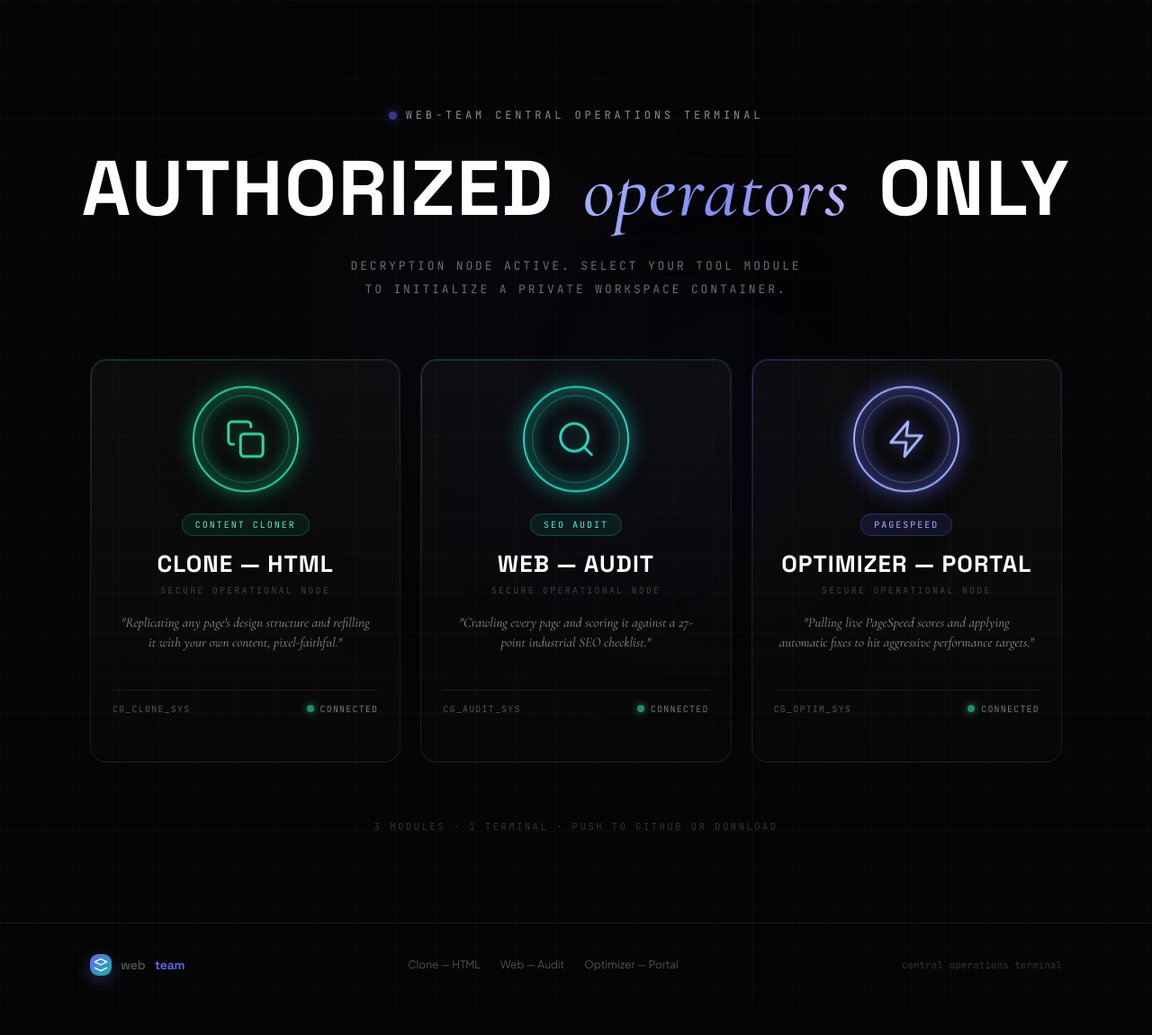
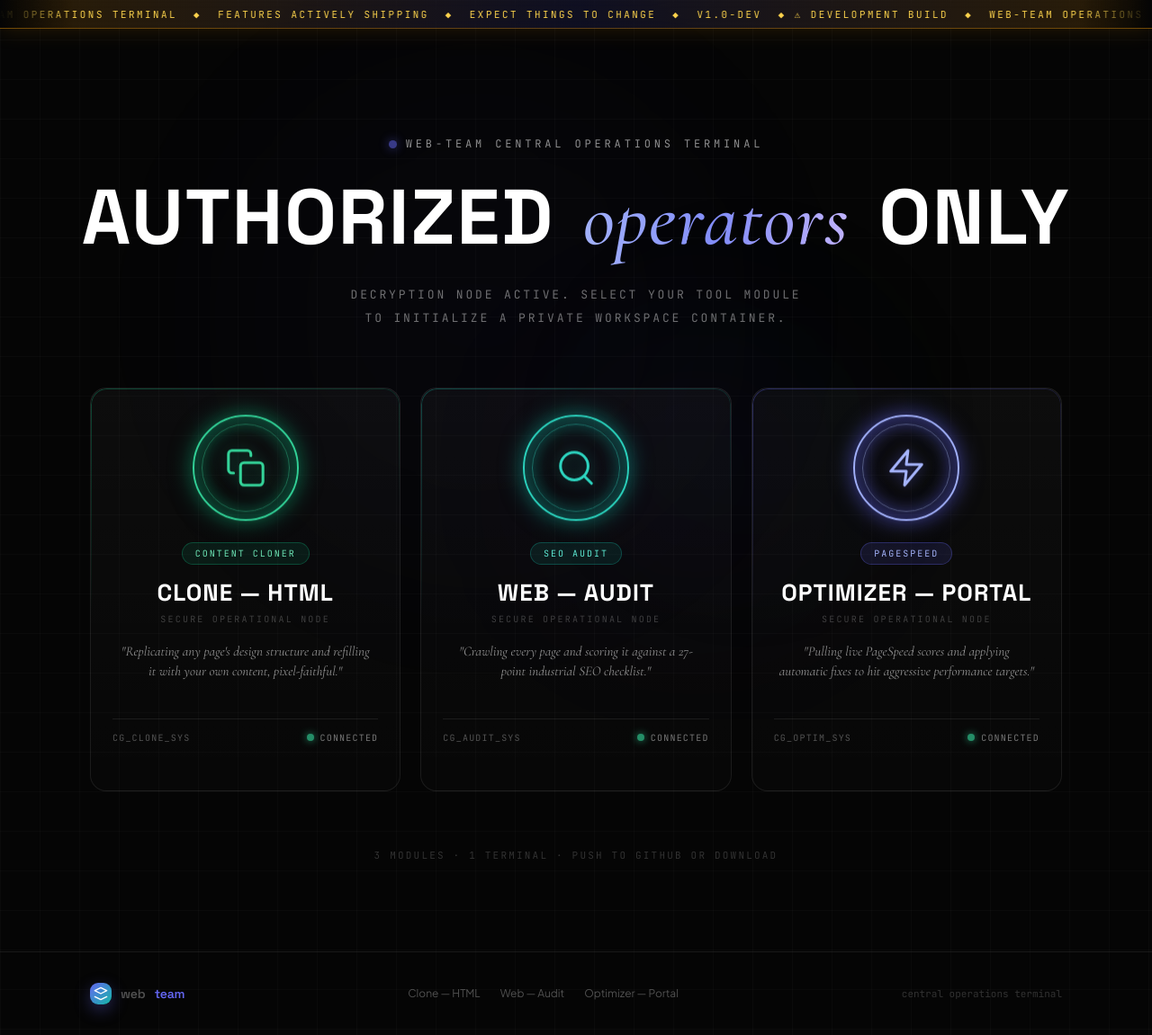
Before and after one commit to adityakadam-cell/Web-Team, a Flask app: page / in a window 1280 px wide. Shown: the whole page at 90% size. Before the commit the page ends 1098 px from the top, so only its background shows below. Run offline with Flask 3, Linux system fonts and the light colour scheme.

```diff
--- a/backend/app.py
+++ b/backend/app.py
@@ -474,7 +474,7 @@ def _pagespeed_score(url: str, strategy: str = "mobile") -> int:
     try:
         import requests
         params = {"url": url, "strategy": strategy, "category": "performance"}
-        key = os.getenv("PAGESPEED_API_KEY", "").strip()
+        key = (os.getenv("PAGESPEED_API_KEY") or os.getenv("GOOGLE_API_KEY") or "").strip()
         if key:
             params["key"] = key
         r = requests.get(
--- a/backend/static/css/style.css
+++ b/backend/static/css/style.css
@@ -319,3 +319,26 @@ textarea.inp{resize:vertical;min-height:160px;line-height:1.6;font-size:13px}
 .foot a:hover{color:rgba(255,255,255,.65)}
 .foot .links{display:flex;gap:22px}
 .foot .by{font-family:var(--font-mono);font-size:11px;color:rgba(255,255,255,.18)}
+
+/* ── Development banner (full-width, fixed top) ─────────────── */
+.dev-banner{
+  position:fixed;top:0;left:0;right:0;z-index:200;height:32px;
+  display:flex;align-items:center;overflow:hidden;
+  background:linear-gradient(90deg,rgba(245,158,11,.16),rgba(99,102,241,.12),rgba(245,158,11,.16));
+  border-bottom:1px solid rgba(245,158,11,.35);
+  box-shadow:0 0 26px rgba(245,158,11,.16);
+  backdrop-filter:blur(8px);
+}
+.dev-banner::before,.dev-banner::after{
+  content:"";position:absolute;top:0;bottom:0;width:80px;z-index:2;pointer-events:none;
+}
+.dev-banner::before{left:0;background:linear-gradient(90deg,#050505,transparent)}
+.dev-banner::after{right:0;background:linear-gradient(270deg,#050505,transparent)}
+.dev-marquee{
+  display:inline-flex;white-space:nowrap;will-change:transform;
+  animation:marquee 28s linear infinite;
+  font-family:var(--font-mono);font-size:11px;letter-spacing:.22em;text-transform:uppercase;color:#fcd34d;
+}
+@keyframes marquee{from{transform:translateX(0)}to{transform:translateX(-50%)}}
+.dev-banner:hover .dev-marquee{animation-play-state:paused}
+body{padding-top:32px}
--- a/backend/templates/base.html
+++ b/backend/templates/base.html
@@ -10,6 +10,14 @@
   <link rel="stylesheet" href="{{ url_for('static', filename='css/style.css') }}" />
 </head>
 <body class="grid-overlay">
+  <!-- Full-width development banner -->
+  <div class="dev-banner" role="status" aria-label="Development build notice">
+    <div class="dev-marquee">
+      <span>&#9888; DEVELOPMENT BUILD &nbsp;&#9670;&nbsp; WEB-TEAM OPERATIONS TERMINAL &nbsp;&#9670;&nbsp; FEATURES ACTIVELY SHIPPING &nbsp;&#9670;&nbsp; EXPECT THINGS TO CHANGE &nbsp;&#9670;&nbsp; v1.0-DEV &nbsp;&#9670;&nbsp; </span>
+      <span aria-hidden="true">&#9888; DEVELOPMENT BUILD &nbsp;&#9670;&nbsp; WEB-TEAM OPERATIONS TERMINAL &nbsp;&#9670;&nbsp; FEATURES ACTIVELY SHIPPING &nbsp;&#9670;&nbsp; EXPECT THINGS TO CHANGE &nbsp;&#9670;&nbsp; v1.0-DEV &nbsp;&#9670;&nbsp; </span>
+    </div>
+  </div>
+
   <div class="ambient">
     <div class="blob a"></div><div class="blob b"></div><div class="blob c"></div>
   </div>
```
